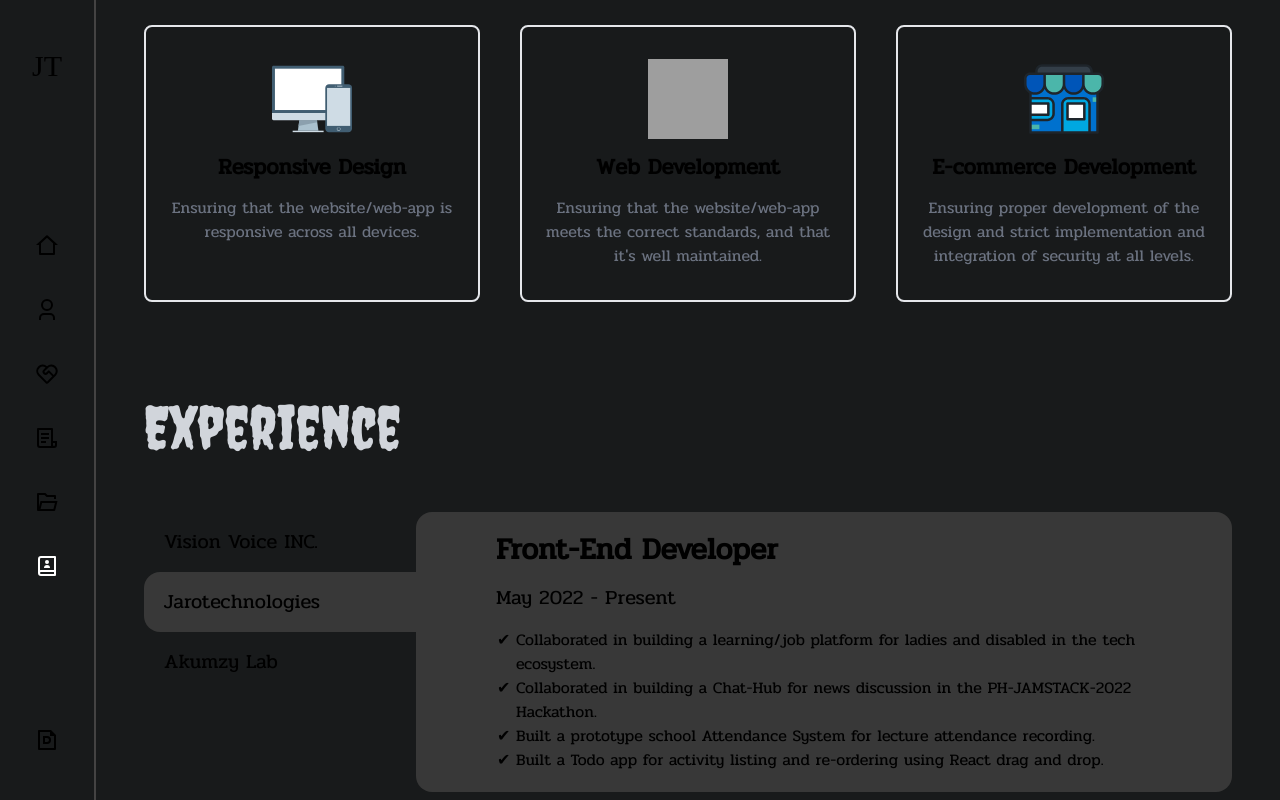
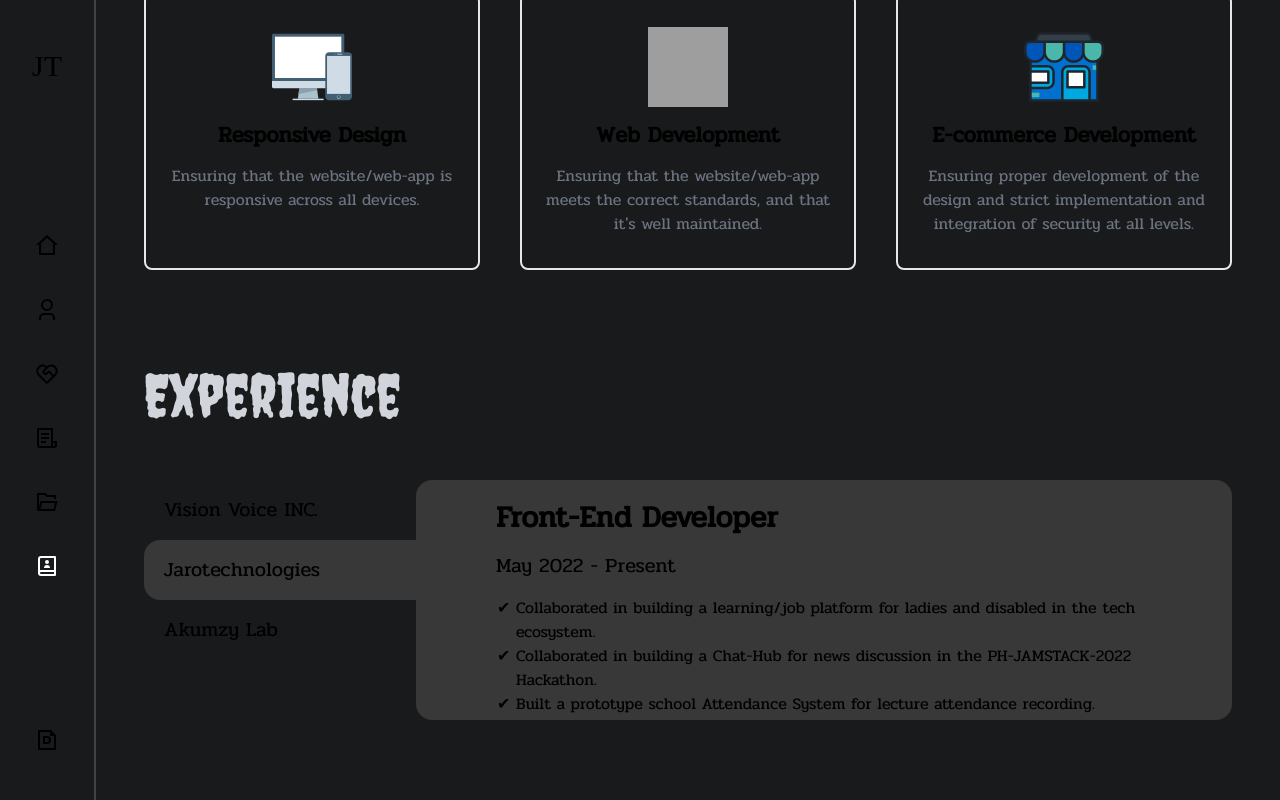
Before and after one commit to Felistus/portfolio, a Next.js app: page / in a window 1280 px wide. Both pictures are taken after a click on the element "Jarotechnologies". Built offline with nearby package versions, Linux system fonts and the light colour scheme; grey boxes are pictures that could not be loaded; a web font is replaced by a local one.

Commit message:
refactored

```diff
--- a/components/Akumzy.jsx
+++ b/components/Akumzy.jsx
@@ -1,6 +1,6 @@
 export default function Akumzy() {
   return (
-    <div className="w-full py-5 px-20 rounded-r-2xl bg-[#383838]  ">
+    <div className="w-full py-5 px-20 rounded-r-2xl bg-[#383838] h-[240px] overflow-y-auto  ">
       <p className="text-3xl font-bold ">Front-End Developer</p>
       <p className="text-xl font-medium my-4">December 2021 - May 2022</p>
       <ul className="leading-6 text-base pl-5 ">
--- a/components/Jaratechnology.jsx
+++ b/components/Jaratechnology.jsx
@@ -1,6 +1,6 @@
 export default function Jaratechnology() {
   return (
-    <div className="bg-[#383838] w-full py-5 px-20 rounded-2xl ">
+    <div className="bg-[#383838] w-full py-5 px-20 rounded-2xl h-[240px] overflow-y-auto ">
       <p className="text-3xl font-bold ">Front-End Developer</p>
       <p className="text-xl font-medium my-4">May 2022 - Present</p>
       <ul className="leading-6 text-base pl-5 ">
--- a/components/VisionVoice.jsx
+++ b/components/VisionVoice.jsx
@@ -1,6 +1,6 @@
 export default function VisionVoice() {
   return (
-    <div className="w-full py-5 px-20 rounded-r-2xl bg-[#383838]  ">
+    <div className="w-full py-5 px-20 rounded-r-2xl bg-[#383838] h-[240px] overflow-y-auto ">
       <p className="text-3xl font-bold ">Tech Lead (Volunteer)</p>
       <p className="text-xl font-medium my-4">July 2022 - September 2022</p>
       <ul className="leading-6 text-base pl-5 ">
--- a/pages/_document.js
+++ b/pages/_document.js
@@ -20,7 +20,7 @@ export default function Document() {
         <link
           rel="preconnect"
           href="https://fonts.gstatic.com"
-          crossorigin="true"
+          crossOrigin="true"
         />
         <link
           href="https://fonts.googleapis.com/css2?family=Bree+Serif&family=Creepster&family=Monoton&family=Pridi&family=Tangerine&display=swap"
--- a/pages/index.js
+++ b/pages/index.js
@@ -70,7 +70,7 @@ export default function Home() {
               <Service />
               <div className="my-20 w-full 2xl:max-w-7xl 2xl:mx-auto ">
                 <div>
-                  <p className="header-font text-gray-300">Experience</p>
+                  <p className="header-font text-gray-300 ">Experience</p>
                 </div>
                 <div className="flex experience ">
                   <div className="">
```
